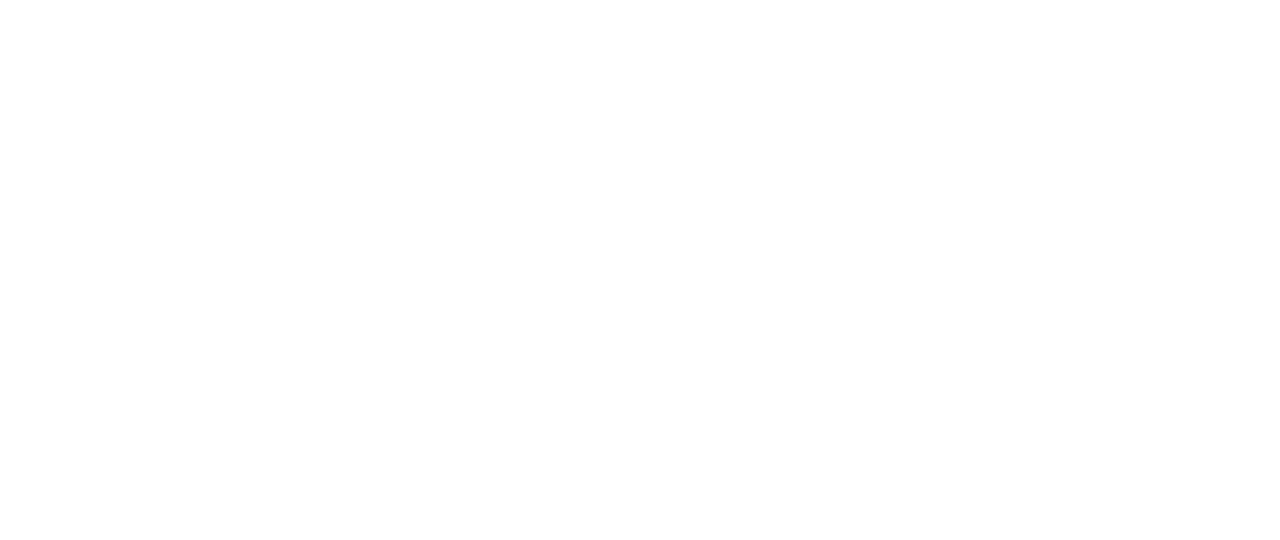
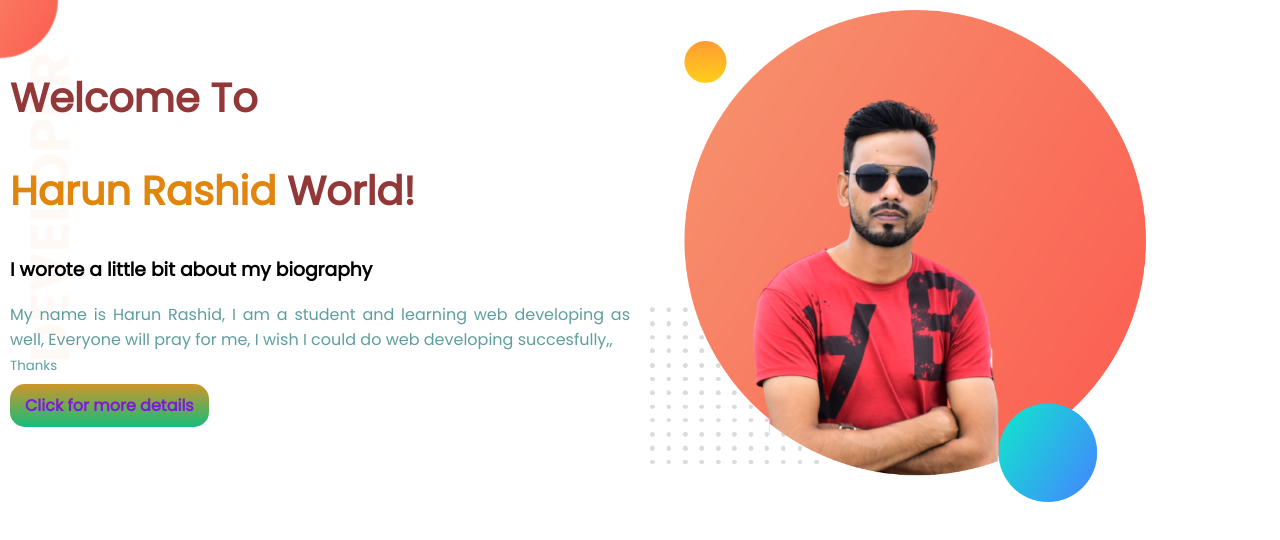
Before and after one commit to harunjk/harun-portfolio, a plain HTML site: page index.html in a window 1280 px wide. Drawn offline with Linux system fonts and the light colour scheme.

Commit message:
top banner added

```diff
--- a/index.html
+++ b/index.html
@@ -6,8 +6,28 @@
     <meta name="viewport" content="width=device-width, initial-scale=1.0">
     <title>harun portfolio</title>
     <link rel="stylesheet" href="style.css">
+    <link rel="preconnect" href="https://fonts.googleapis.com">
+<link rel="preconnect" href="https://fonts.gstatic.com" crossorigin>
+<link href="https://fonts.googleapis.com/css2?family=Poppins&display=swap" rel="stylesheet">
 </head>
 <body>
+    <section class="one-sec">
+<div class="sc1">
+    <br>
+    <h1>Welcome To</h1>
+    <h1><span class=" name1">Harun Rashid</span>  World!</h1>
+
+    <h3> I worote a little bit about my biography</h3>
+    <p> My name is Harun Rashid, I am a student and learning web developing as well, Everyone will pray for me, I wish I could do web developing succesfully,,<br> <small>Thanks</small>
+
+     </p>
+     <a target="_blank" href="https://m.facebook.com/harun7115"> Click for more details</a>
+ </div>
+
+<div class="sc1">
+    <img src="images/jk1.png" alt="">
+</div>
+</section>
 
 </body>
 </html>
--- a/style.css
+++ b/style.css
@@ -0,0 +1,26 @@
+body{
+    font-family: 'Poppins', sans-serif;
+    margin: 0;
+}
+h1{color: rgb(146, 56, 56);
+   font-size:40px;}
+
+   p{color: cadetblue;
+text-align: justify;}
+
+.name1{ color: rgb(224, 133, 14);}
+section{display: flex;}
+
+.sc1{width: 50%;
+margin: 10px;}
+.sc1 img{ width: 80%;}
+a{
+    color: rgb(126, 24, 221);
+    text-decoration: none;
+    background-image: linear-gradient(rgb(207, 149, 41) , rgb(20, 189, 124));
+    padding: 10px 15px;
+    border-radius: 15px;
+    font-weight: 700;
+}
+.one-sec{background-image: url(images/top-banner.png);
+background-repeat: no-repeat;}
```
Also changed, not shown: images/dream-bg.png (added), images/exp-bg.png (added), images/jhankar.png (added), images/jhankar2.png (added), images/jk1.png (added), images/jk2.png (added), images/my-bg.png (added), images/my-bg2.png (added), images/top-banner.png (added), showoff/BeautyPlus_20210130192745729_save.jpg (added), showoff/BeautyPlus_20210227213854522_save.jpg (added), showoff/BeautyPlus_20210911201236687_save.jpg (added), showoff/FB_IMG_1600182610683.jpg (added), 5 other files.
